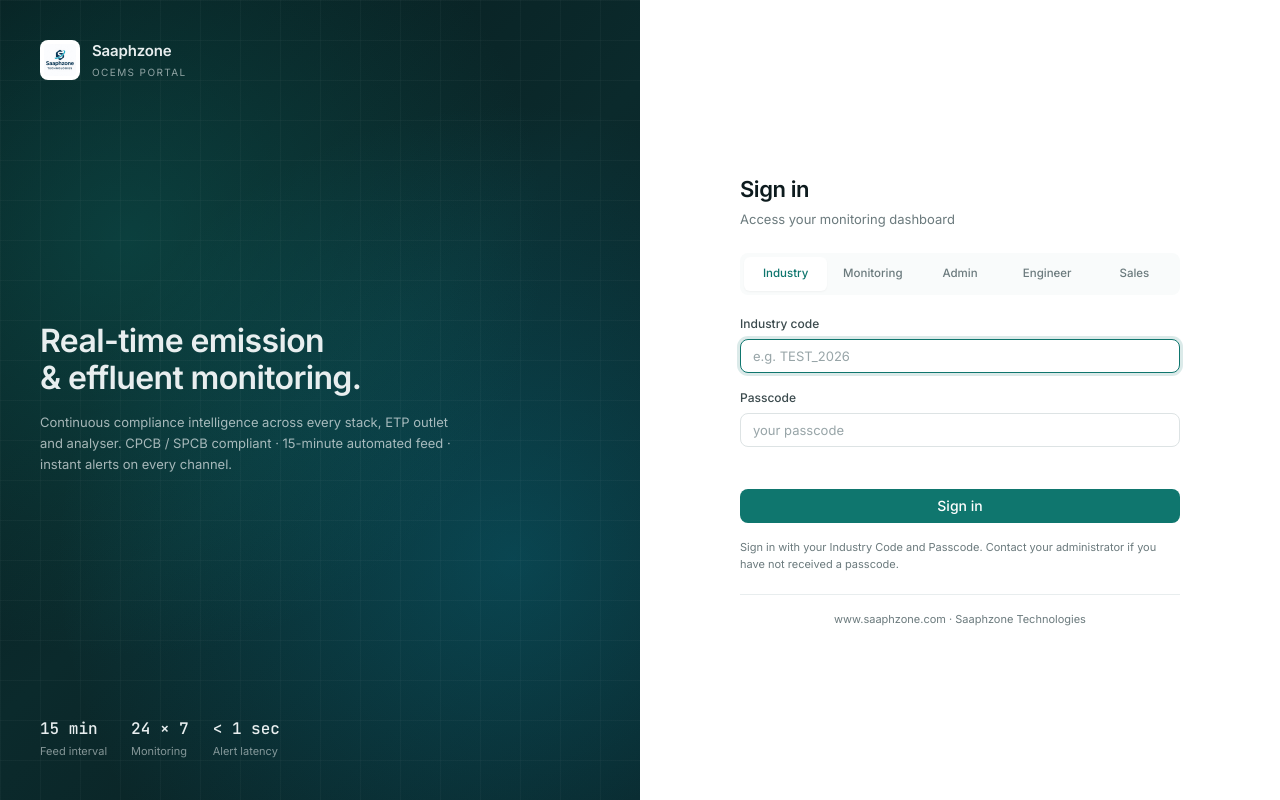
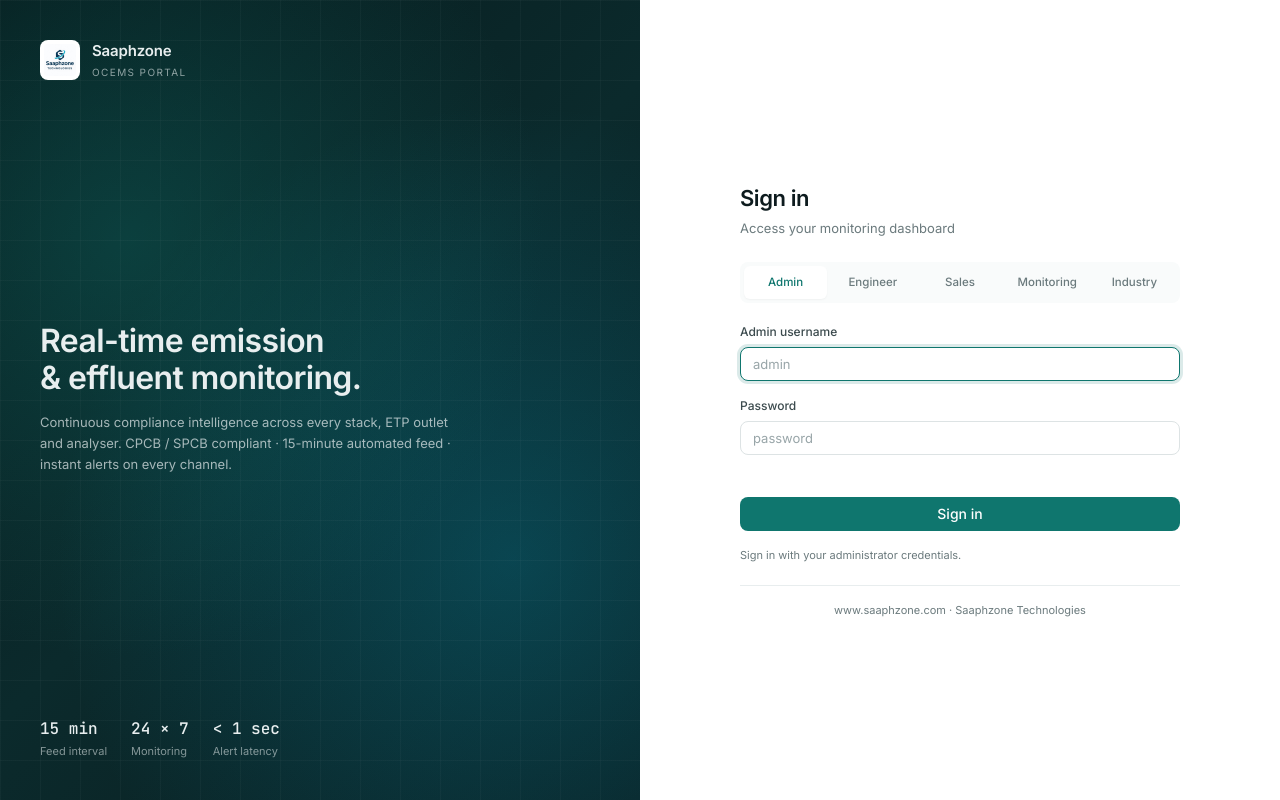
Before and after one commit to info-dev2026/DB, a React (Create React App) app in the folder frontend/: page /login in a window 1280 px wide. Built offline with nearby package versions, Linux system fonts and the light colour scheme; no server answers.

Commit message:
feat(login): update role sequence to admin, engineer, sales, monitoring, industry

```diff
--- a/frontend/src/pages/Login.jsx
+++ b/frontend/src/pages/Login.jsx
@@ -18,29 +18,29 @@ const HINTS = {
     p: 'Password', pp: 'password',
     hint: 'Sign in with your sales credentials.',
   },
+  monitoring: {
+    u: 'Username / Section ID', up: 'monitoring',
+    p: 'Password', pp: 'M9#dK$8vP!xW2@Lq',
+    hint: 'Sign in with the Monitoring password to access real-time data & site details.',
+  },
   industry: {
     u: 'Industry code', up: 'e.g. TEST_2026',
     p: 'Passcode', pp: 'your passcode',
     hint: 'Sign in with your Industry Code and Passcode. Contact your administrator if you have not received a passcode.',
   },
-  monitoring: {
-    u: 'Username / Section ID', up: 'monitoring',
-    p: 'Password', pp: 'M9#dK$8vP!xW2@Lq',
-    hint: 'Sign in with the secure Monitoring password to access real-time data & site details.',
-  },
 };
 
-const ROLES = ['industry', 'monitoring', 'admin', 'engineer', 'sales'];
+const ROLES = ['admin', 'engineer', 'sales', 'monitoring', 'industry'];
 
 export default function Login() {
   const { login } = useAuth();
-  const [role, setRole] = useState('industry');
+  const [role, setRole] = useState('admin');
   const [loginVal, setLoginVal] = useState('');
   const [passVal, setPassVal] = useState('');
   const [err, setErr] = useState('');
   const [busy, setBusy] = useState(false);
 
-  const c = HINTS[role] || HINTS.industry;
+  const c = HINTS[role] || HINTS.admin;
 
   const switchRole = (r) => {
     setRole(r);
```
